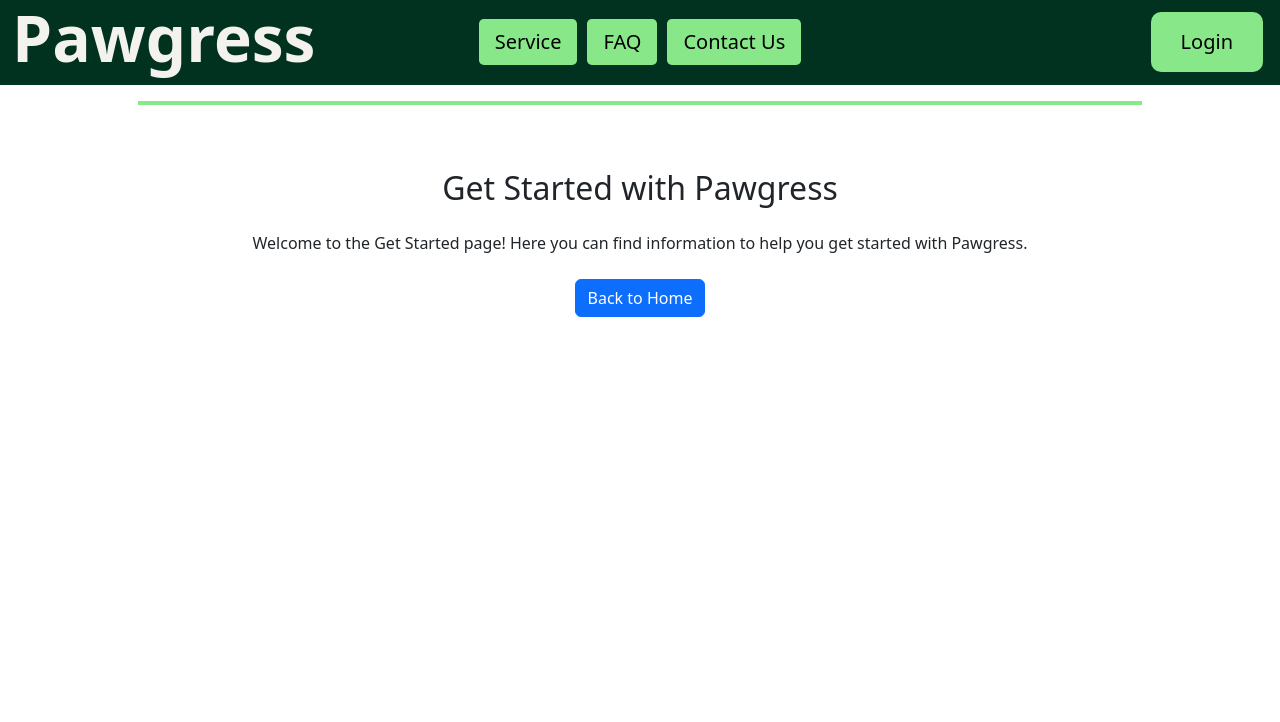
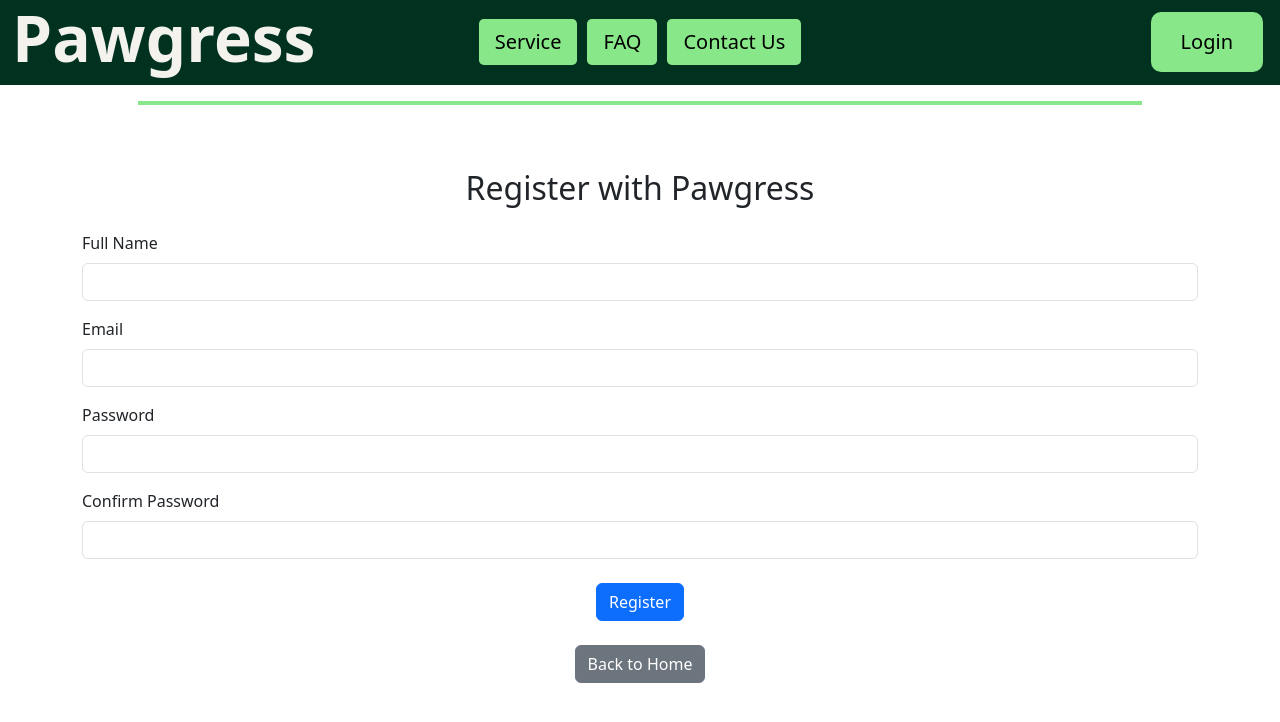
Before and after one commit to Splash-3/Pawgress, a React (Create React App) app in the folder front-end/: page /get-started in a window 1280 px wide. Shown: the top 722 px of the page. Built offline with nearby package versions, Linux system fonts and the light colour scheme.

Commit message:
final commit and start of getStarted page before merge

```diff
--- a/front-end/src/pages/GetStarted.js
+++ b/front-end/src/pages/GetStarted.js
@@ -1,23 +1,120 @@
-import React from 'react';
+import React, { useState } from 'react';
 import { useNavigate } from 'react-router-dom';
 // import "../styles/getstarted.css";
 
 const GetStarted = () => {
   const navigate = useNavigate();
+  const [fullName, setFullName] = useState('');
+  const [email, setEmail] = useState('');
+  const [password, setPassword] = useState('');
+  const [confirmPassword, setConfirmPassword] = useState('');
+  const [isRegistered, setIsRegistered] = useState(false);
+  const [selectedImage, setSelectedImage] = useState(null);
+
+  const handleRegister = (e) => {
+    e.preventDefault();
+    // Handle registration logic here
+    console.log('Full Name:', fullName);
+    console.log('Email:', email);
+    console.log('Password:', password);
+    console.log('Confirm Password:', confirmPassword);
+    // Set the state to show the image upload form
+    setIsRegistered(true);
+  };
+
+  const handleImageChange = (event) => {
+    if (event.target.files && event.target.files[0]) {
+      setSelectedImage(URL.createObjectURL(event.target.files[0]));
+    }
+  };
 
   const handleBack = () => {
-    navigate('/');
+    setIsRegistered(false); // Move back to the registration form
   };
 
   return (
     <div className="container mt-5">
-      <h2 className="text-center mb-4">Get Started with Pawgress</h2>
-      <p className="text-center">
-        Welcome to the Get Started page! Here you can find information to help you get started with Pawgress.
-      </p>
-      <div className="text-center mt-4">
-        <button className="btn btn-primary" onClick={handleBack}>Back to Home</button>
-      </div>
+      {!isRegistered ? (
+        <>
+          <h2 className="text-center mb-4">Register with Pawgress</h2>
+          <form onSubmit={handleRegister}>
+            <div className="mb-3">
+              <label htmlFor="fullName" className="form-label">Full Name</label>
+              <input
+                type="text"
+                className="form-control"
+                id="fullName"
+                value={fullName}
+                onChange={(e) => setFullName(e.target.value)}
+                required
+              />
+            </div>
+            <div className="mb-3">
+              <label htmlFor="email" className="form-label">Email</label>
+              <input
+                type="email"
+                className="form-control"
+                id="email"
+                value={email}
+                onChange={(e) => setEmail(e.target.value)}
+                required
+              />
+            </div>
+            <div className="mb-3">
+              <label htmlFor="password" className="form-label">Password</label>
+              <input
+                type="password"
+                className="form-control"
+                id="password"
+                value={password}
+                onChange={(e) => setPassword(e.target.value)}
+                required
+              />
+            </div>
+            <div className="mb-3">
+              <label htmlFor="confirmPassword" className="form-label">Confirm Password</label>
+              <input
+                type="password"
+                className="form-control"
+                id="confirmPassword"
+                value={confirmPassword}
+                onChange={(e) => setConfirmPassword(e.target.value)}
+                required
+              />
+            </div>
+            <div className="text-center mt-4">
+              <button type="submit" className="btn btn-primary">Register</button>
+            </div>
+          </form>
+          <div className="text-center mt-4">
+            <button className="btn btn-secondary" onClick={handleBack}>Back to Home</button>
+          </div>
+        </>
+      ) : (
+        <>
+          <h2 className="text-center mb-4">Upload a Picture</h2>
+          <div className="mb-3">
+            <input
+              type="file"
+              className="form-control"
+              onChange={handleImageChange}
+            />
+          </div>
+          {selectedImage && (
+            <div className="text-center">
+              <img
+                src={selectedImage}
+                alt="Selected"
+                className="img-fluid mt-3"
+                style={{ maxHeight: '300px' }}
+              />
+            </div>
+          )}
+          <div className="text-center mt-4">
+            <button className="btn btn-secondary" onClick={handleBack}>Back to Registration</button>
+          </div>
+        </>
+      )}
     </div>
   );
 };
```
